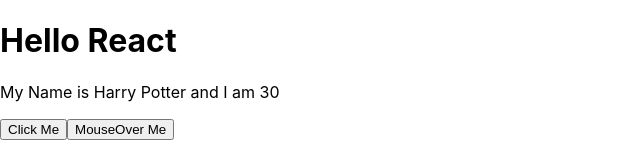
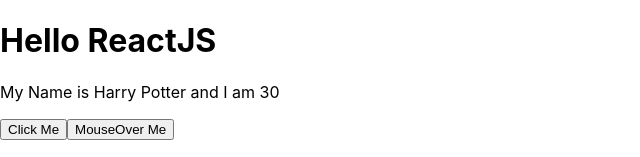
Before and after one commit to vikas-ss/customer-app, a React (Create React App) app: page / in a window 1280 px wide. Shown: the top 157 px of the page, without its empty margins (0-640 px from the left). Built offline with nearby package versions, Linux system fonts and the light colour scheme.

Commit message:
little change

```diff
--- a/src/App.js
+++ b/src/App.js
@@ -10,7 +10,7 @@
 
   handleClick = (e) => {
     this.setState({
-      name: 'Mohit SIngla',
+      name: 'Mohit Singla',
       age: 29
     });
     console.log(this.state);
@@ -24,7 +24,7 @@
   render(){
     return(
       <div>
-        <h1>Hello React</h1>
+        <h1>Hello ReactJS</h1>
         <p>My Name is {this.state.name} and I am {this.state.age}</p>
         <button onClick={this.handleClick}>Click Me</button>
         <button onMouseOver={this.handleMouseOver}>MouseOver Me</button>
```
Also changed, not shown: 1 other file (tests, documents, lock files or other folders).
